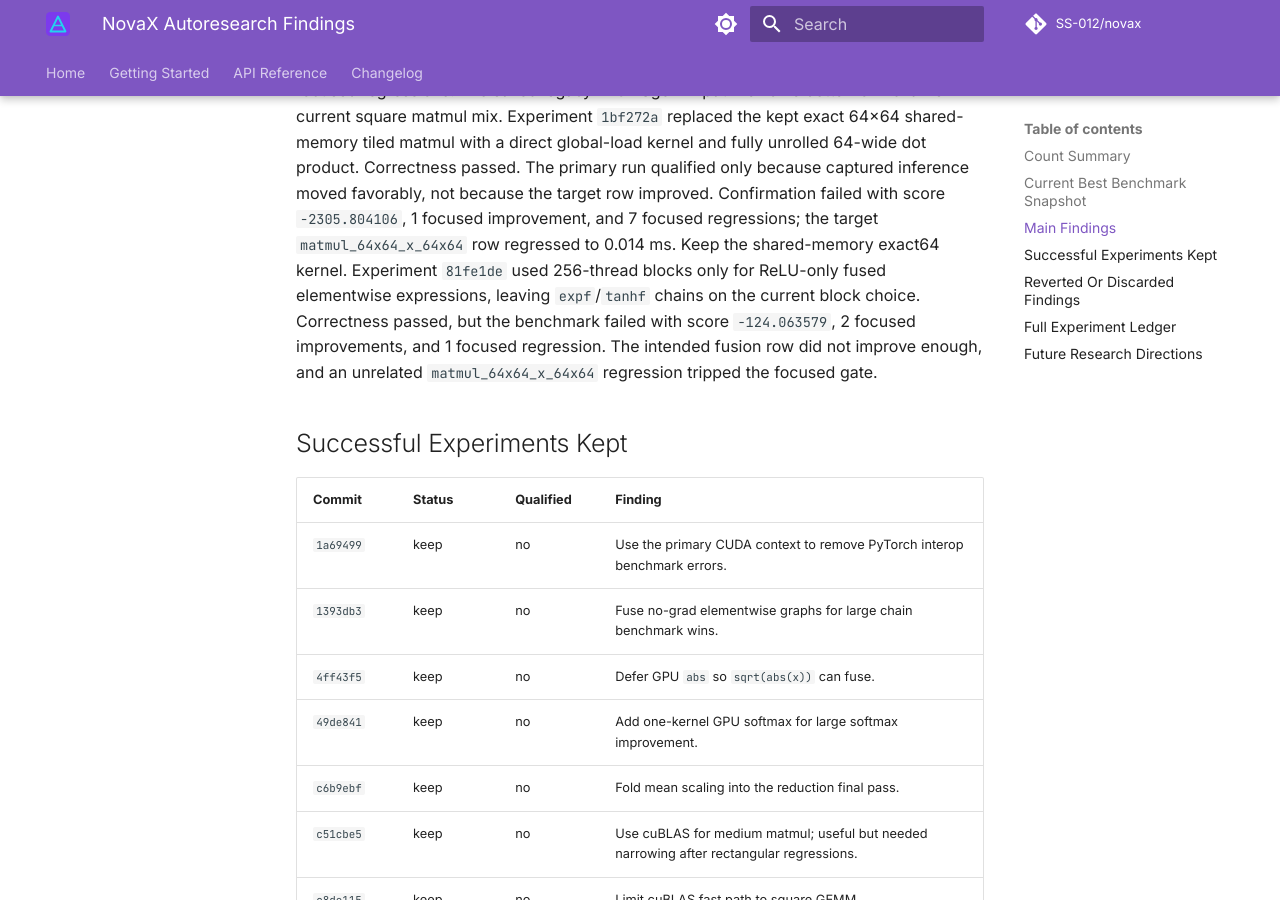
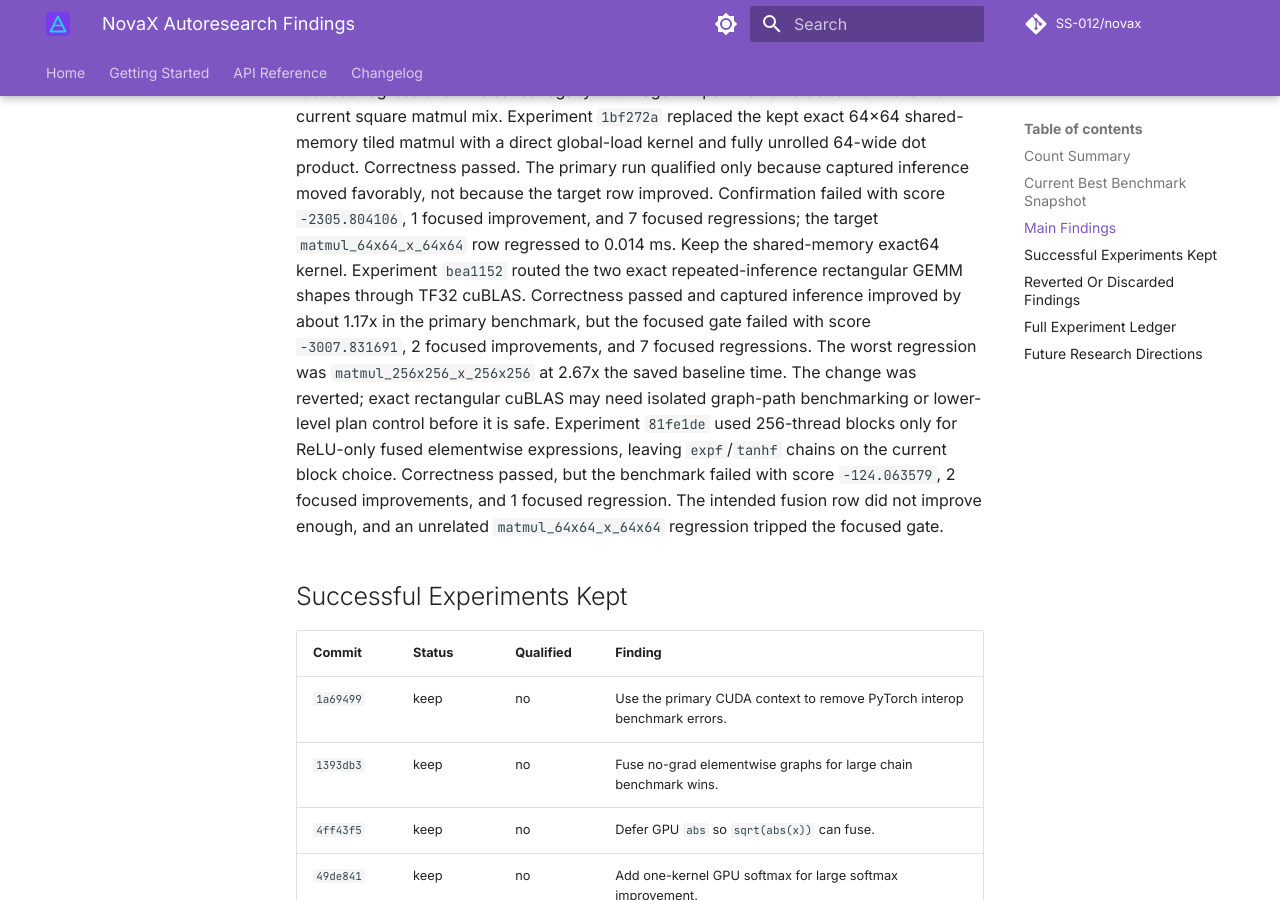
Before and after one commit to SS-012/novax, an MkDocs documentation site: the page built from docs/autoresearch-findings.md, in a window 1280 px wide and 900 px high, scrolled down 7203 px. Built offline with MkDocs 1.6.1 and Material for MkDocs 9.7.7, drawn with Linux system fonts in a browser that asks for light colours; comment, search, counter and statistics services are not loaded; the version menu is left out; some of the changed text lies outside the part shown.

Commit message:
docs: log inference rect cublas experiment

```diff
--- a/docs/autoresearch-findings.md
+++ b/docs/autoresearch-findings.md
@@ -324,6 +324,13 @@ moved favorably, not because the target row improved. Confirmation failed with
 score `-2305.804106`, 1 focused improvement, and 7 focused regressions; the
 target `matmul_64x64_x_64x64` row regressed to 0.014 ms. Keep the shared-memory
 exact64 kernel.
+Experiment `bea1152` routed the two exact repeated-inference rectangular GEMM
+shapes through TF32 cuBLAS. Correctness passed and captured inference improved
+by about 1.17x in the primary benchmark, but the focused gate failed with score
+`-3007.831691`, 2 focused improvements, and 7 focused regressions. The worst
+regression was `matmul_256x256_x_256x256` at 2.67x the saved baseline time.
+The change was reverted; exact rectangular cuBLAS may need isolated graph-path
+benchmarking or lower-level plan control before it is safe.
 Experiment `81fe1de` used 256-thread blocks only for ReLU-only fused
 elementwise expressions, leaving `expf`/`tanhf` chains on the current block
 choice. Correctness passed, but the benchmark failed with score `-124.063579`,
@@ -434,6 +441,7 @@ These experiments should not be retried in the same form.
 | `1765103` | discard | Caching large fused-kernel inputs in locals regressed `fusion_chain5` and failed the focused gate. |
 | `552c315` | discard | Square matmul through `cublasGemmEx` produced no saved-best improvements and regressed focused rows. |
 | `1bf272a` | discard | Direct global-memory exact 64x64 matmul regressed the target row on confirmation. |
+| `bea1152` | discard | Exact repeated-inference rectangular cuBLAS improved capture once but regressed seven focused rows. |
 
 ## Full Experiment Ledger
 
@@ -533,6 +541,7 @@ These experiments should not be retried in the same form.
 | `1765103` | discard | no | 3 | 7 | 0 | -2075.237661 | 0.597707 | Caching large fused-kernel inputs in locals regressed `fusion_chain5` and failed the focused gate. |
 | `552c315` | discard | no | 0 | 7 | 0 | -2162.792819 | 0.565353 | Square matmul through `cublasGemmEx` produced no saved-best improvements and regressed focused rows. |
 | `1bf272a` | discard | no | 1 | 7 | 0 | -2305.804106 | 0.593476 | Direct global-memory exact 64x64 matmul regressed the target row on confirmation. |
+| `bea1152` | discard | no | 2 | 7 | 0 | -3007.831691 | 0.550459 | Exact repeated-inference rectangular cuBLAS improved capture once but regressed seven focused rows. |
 
 ## Future Research Directions
 
```
Also changed, not shown: other parts of docs/autoresearch-findings.md (+4 -4 lines), papers/2026-05-30-frontier-gpu-optimization.md (+14 -0 lines).
